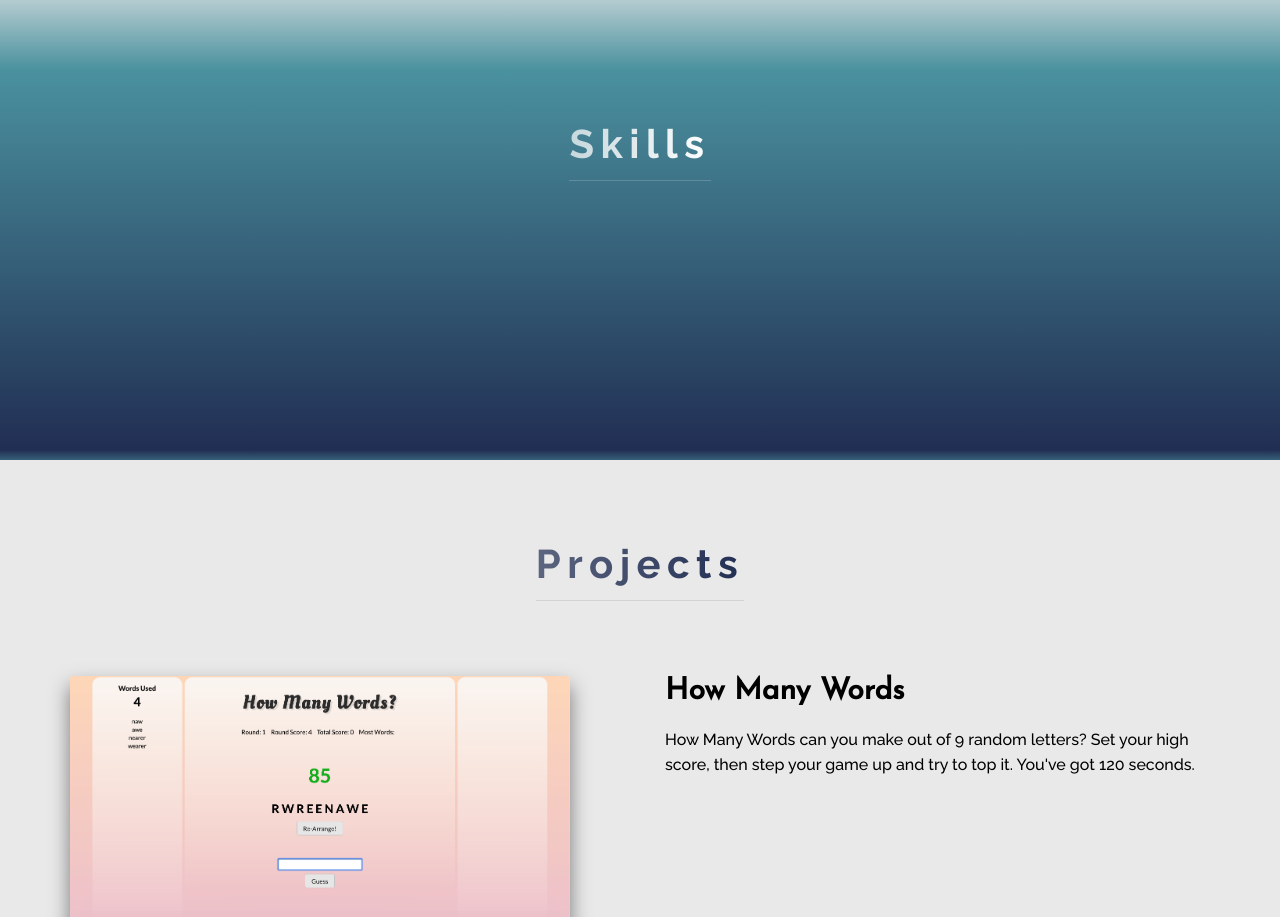
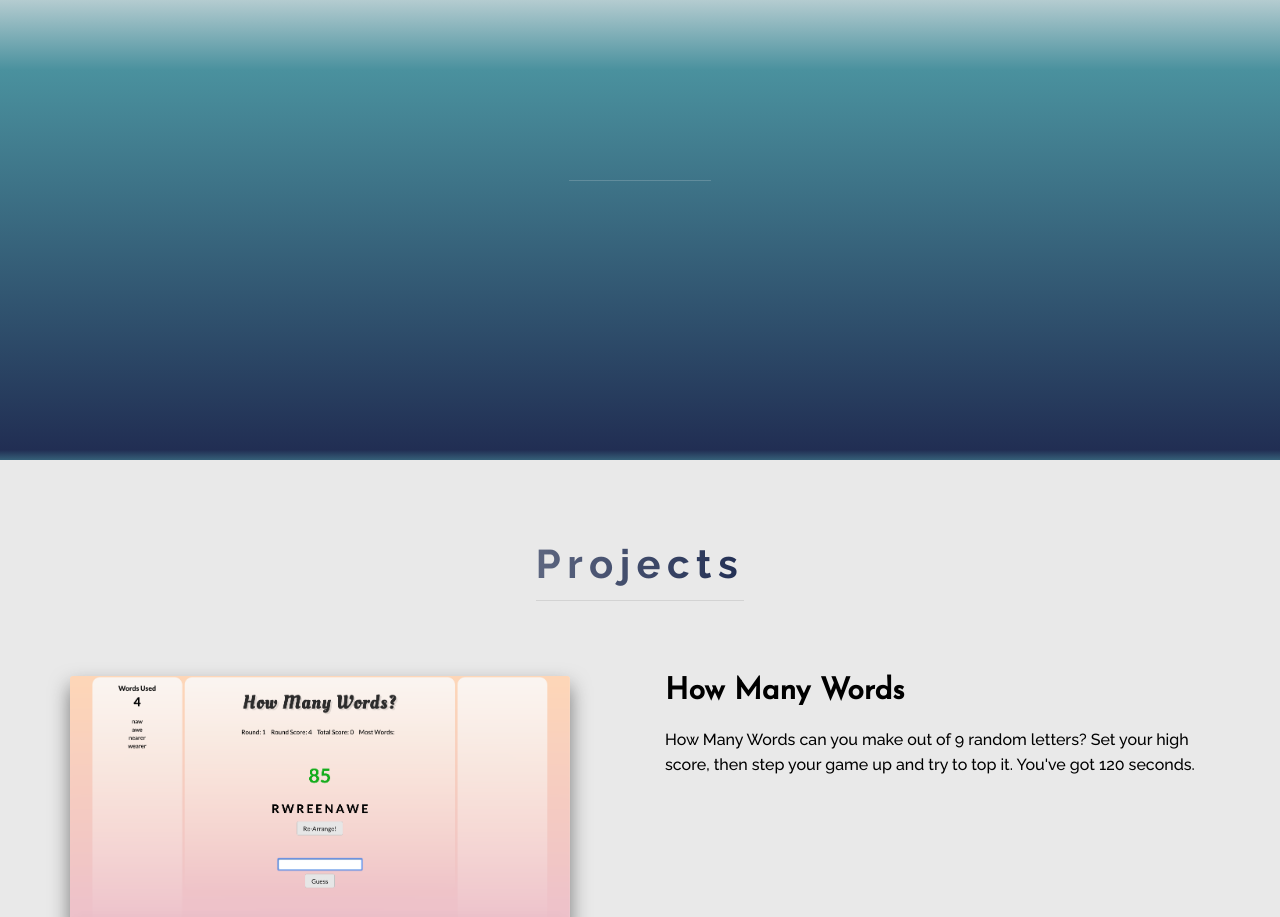
Before and after one commit to jdomo/jd-portfolio, a React (Create React App) app: page / in a window 1280 px wide. Shown: the part 920-1837 px from the top of the page. Built offline with nearby package versions, Linux system fonts and the light colour scheme.

Commit message:
change skills header color

```diff
--- a/src/css/style.css
+++ b/src/css/style.css
@@ -60,7 +60,7 @@ header {
   border-bottom: 1px solid rgba(233, 233, 233, 0.2);
   cursor: default;
   display: inline-block;
-  background-image: linear-gradient(to right, rgba(255, 255, 255, 0.7), #FFF);
+  color: #FFF;
   -webkit-background-clip: text;
   color: transparent;
   transition: all .3s; }
--- a/src/sass/base/_typography.scss
+++ b/src/sass/base/_typography.scss
@@ -63,7 +63,8 @@ header {
 
   //text color gradient
   display: inline-block;      //background/gradient ends where text ends
-  background-image: linear-gradient(to right, rgba($color-white, .7), $color-white);
+  // background-image: linear-gradient(to right, rgba($color-white, .7), $color-white);
+  color: $color-white;
   -webkit-background-clip: text;    //background shows only where text is present
   color: transparent;               //text allows background clip to show through
 
```
